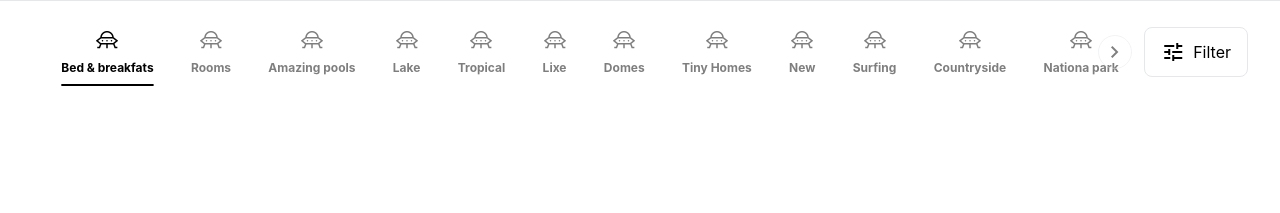
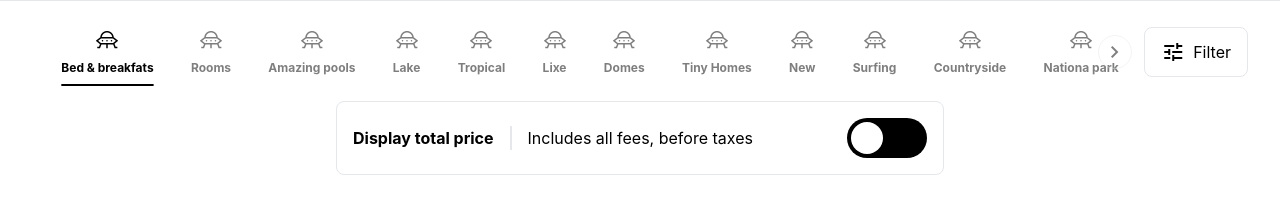
Before and after one commit to Bateyjosue/airbnb-clone-TheGym, a website built with Vite: page index.html in a window 1280 px wide. Shown: the part 69-282 px from the top of the page. Built offline with nearby package versions, Linux system fonts and the light colour scheme.

Commit message:
Design Total Price

```diff
--- a/index.html
+++ b/index.html
@@ -91,6 +91,15 @@
           </li>
         </ul>
       </section>
+      <section class="total__price flex items-center justify-between my-6 border rounded-lg w-2/4 mx-auto p-4">
+        <div class="font-bold">Display total price</div>
+        <div class="border-l-2 px-4 mx-4">Includes all fees, before taxes</div>
+        <div class="grow flex justify-end">
+          <div class="bg-black w-20 h-10 rounded-full flex justify-start items-center px-1 py-1">
+            <div class="bg-white w-8 h-8 rounded-full"></div>
+          </div>
+        </div>
+      </section>
     </main>
     <script type="module" src="/main.js"></script>
   </body>
```
